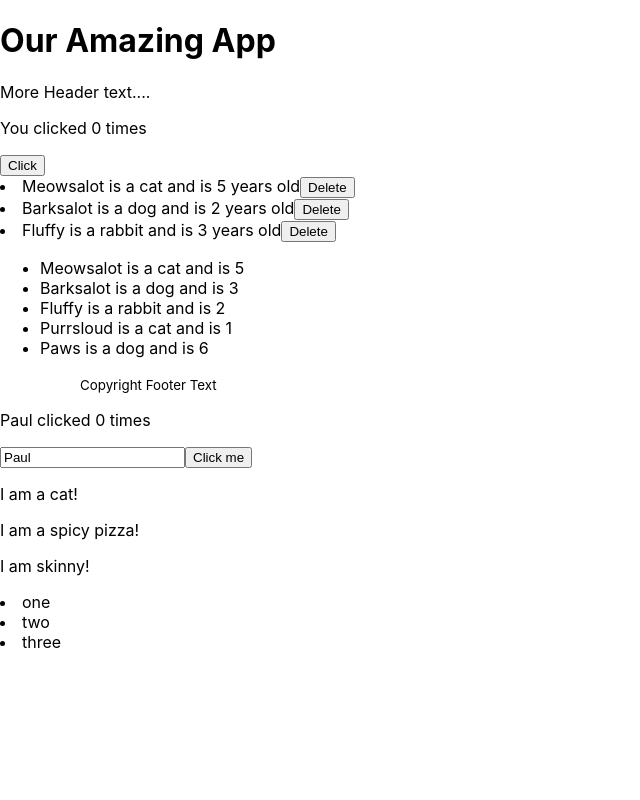
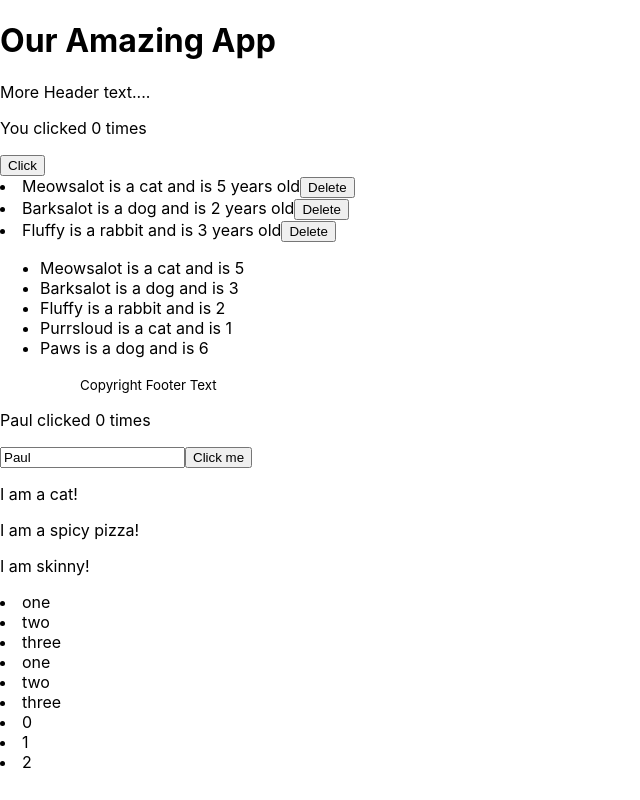
Before and after one commit to AnnieCat73/learning-react-app, a React (Create React App) app: page / in a window 1280 px wide. Shown: the whole page, without its empty margins (0-640 px from the left). Built offline with nearby package versions, Linux system fonts and the light colour scheme.

Commit message:
Looping with map in react

```diff
--- a/src/React for Rest of Us/Loops.js
+++ b/src/React for Rest of Us/Loops.js
@@ -1,6 +1,6 @@
 import React from 'react'
 
-//Loops with forEach and map
+//Loops with for of and map
 
 function Loops() {
 
@@ -8,17 +8,28 @@
   //The entries() method returns an Array Iterator object with key/value pairs
   const elements = ['one', 'two', 'three'];
   const items = [];
-  for (const [index, value] of elements.entries()) {
-    items.push(<li key={index}>{value}</li>)
+  for (const [index, element] of elements.entries()) {
+    items.push(<li key={index}>{element}</li>)
   }
-
   //map
+  //1
+  const numbers = elements.map((element, index) => {
+    return <li key={index}>{element}</li>
+  })
 
   return (
     <>
       <div>
         {items}
-    </div>
+      </div>
+      <div>
+        {numbers}
+      </div>
+      <div>{/*2) or directly in jsx*/}
+        {elements.map((index, element) => {
+          return <li key={index}>{element}</li>
+          })}
+      </div>
     </>
 
   )
```
